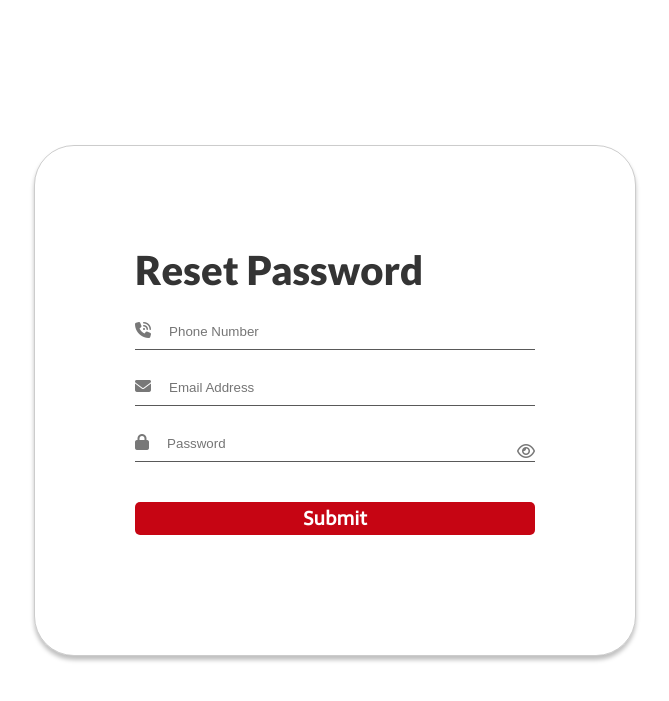
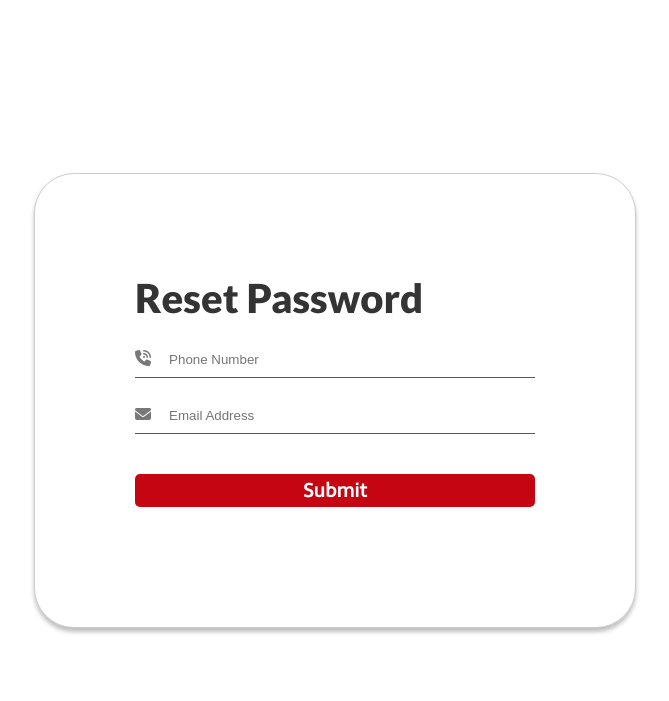
Before and after one commit to thohid12/Blood, a Django app: template templates/reset.html in a window 1280 px wide. Shown: the top 701 px of the page, without its empty margins (305-974 px from the left). Run offline with Django 5.2, Linux system fonts and the light colour scheme; the template is opened without the code that fills it, so the values that code supplies are empty; parts of the project's set-up code (start-up, migrations or seed data) failed here and were passed over; some libraries are stand-ins or nearby versions.

Commit message:
Update reset.html for pass

```diff
--- a/templates/reset.html
+++ b/templates/reset.html
@@ -32,14 +32,14 @@
                     <i class="fa-solid fa-envelope"></i>
                     <input type="email" name="email" id="email" placeholder="Email Address" required />
                 </div>
-                <div class="input_container">
+<!--                 <div class="input_container">
                     <i class="fa-solid fa-lock"></i>
                     <input type="password" name="password" id="password" oninput="hideText()" placeholder="Password"
                         required />
                     <i class="eye fa-regular fa-eye"></i>
                     <i class="eye fa-regular fa-eye-slash"></i>
 
-                </div>
+                </div> -->
 
                 <input type="submit" onclick="storePhoneNumber()" value="Submit" />
 
```
